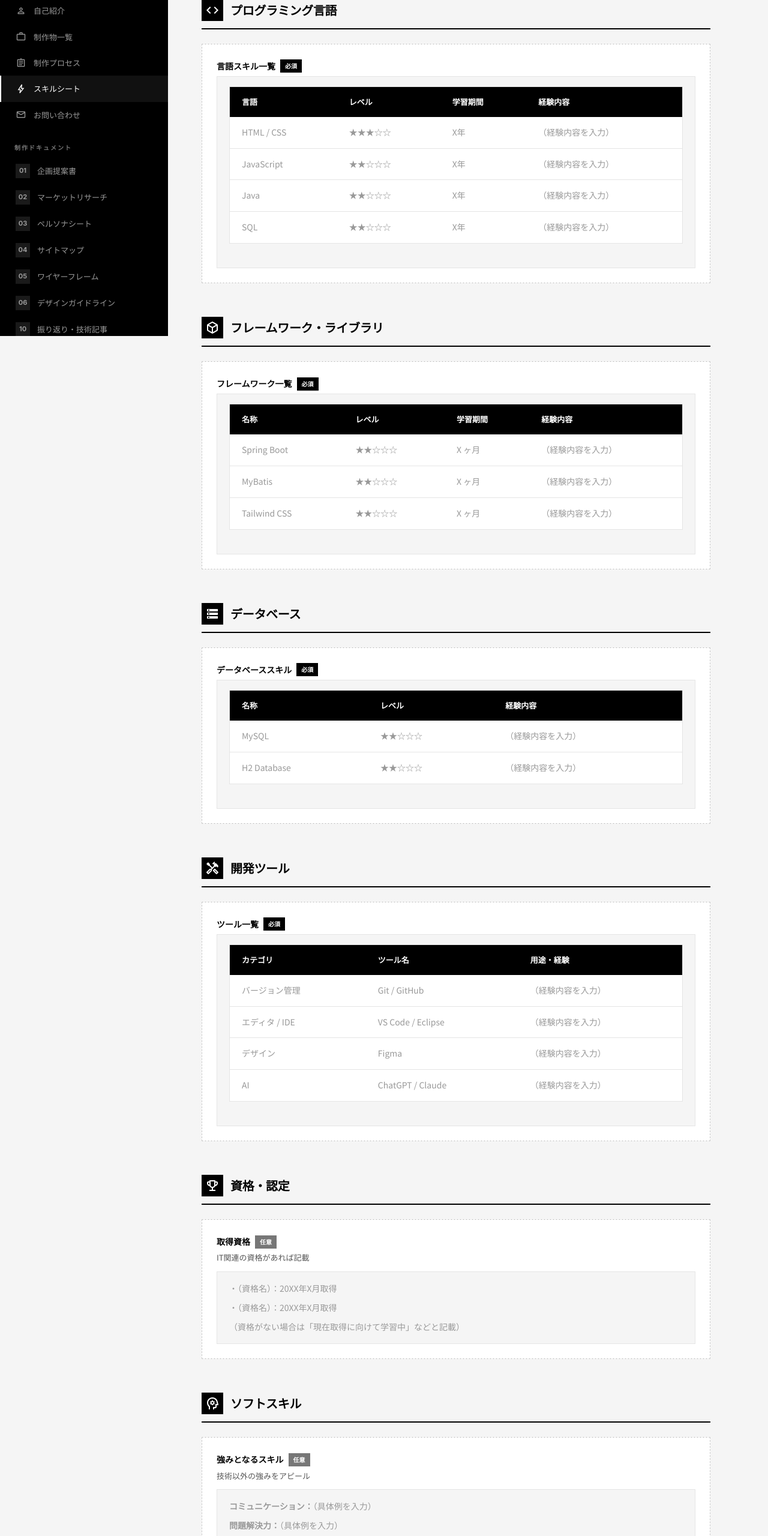
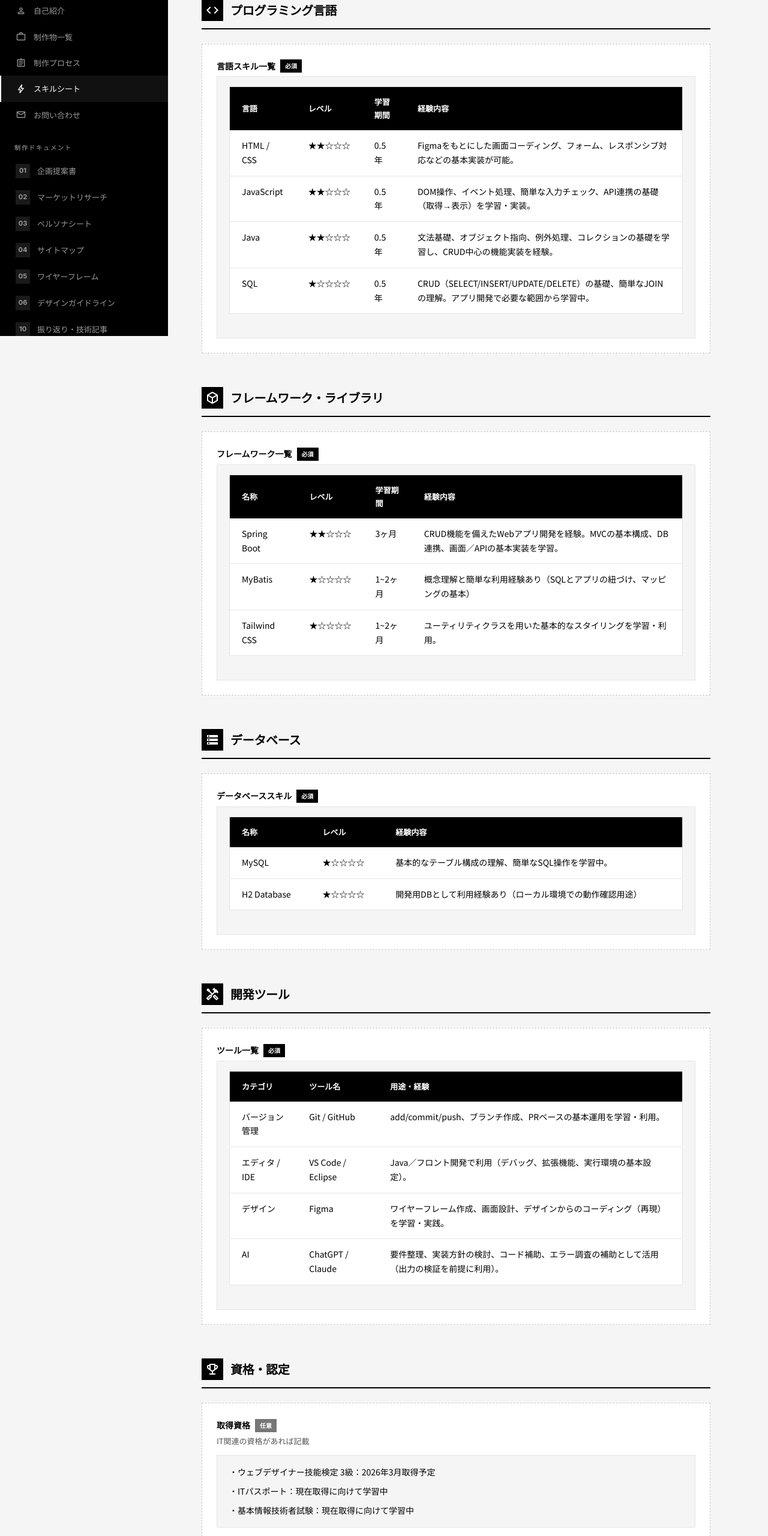
Before and after one commit to 202510-aw-sugihara/Portfolio-Sugihara, a plain HTML site: page skills.html in a window 1280 px wide. Shown: the part 240-2800 px from the top of the page at 60% size. Drawn offline with nearby package versions, Linux system fonts and the light colour scheme.

Commit message:
トップページ、自己紹介、スキルシートを一部記載

```diff
--- a/css/style.css
+++ b/css/style.css
@@ -31,9 +31,18 @@
 }
 
 /* --- Reset & Base --- */
-*, *::before, *::after { box-sizing: border-box; margin: 0; padding: 0; }
+*,
+*::before,
+*::after {
+  box-sizing: border-box;
+  margin: 0;
+  padding: 0;
+}
 
-html { font-size: 16px; scroll-behavior: smooth; }
+html {
+  font-size: 16px;
+  scroll-behavior: smooth;
+}
 
 body {
   font-family: var(--font-ja);
@@ -43,9 +52,20 @@ body {
   -webkit-font-smoothing: antialiased;
 }
 
-img { max-width: 100%; height: auto; }
-a { color: var(--gray-700); text-decoration: none; transition: color 0.2s; }
-a:hover { color: var(--black); }
+img {
+  max-width: 100%;
+  height: auto;
+}
+
+a {
+  color: var(--gray-700);
+  text-decoration: none;
+  transition: color 0.2s;
+}
+
+a:hover {
+  color: var(--black);
+}
 
 /* --- Layout --- */
 .page-wrapper {
@@ -305,7 +325,7 @@ a:hover { color: var(--black); }
   min-height: 48px;
   font-size: 14px;
   line-height: 1.7;
-  color: var(--text-muted);
+  color: #000;
 }
 
 .fill-content p {
@@ -444,9 +464,20 @@ a:hover { color: var(--black); }
   font-weight: 700;
 }
 
-.badge-must { background: var(--black); color: var(--white); }
-.badge-should { background: var(--gray-600); color: var(--white); }
-.badge-could { background: var(--gray-300); color: var(--gray-700); }
+.badge-must {
+  background: var(--black);
+  color: var(--white);
+}
+
+.badge-should {
+  background: var(--gray-600);
+  color: var(--white);
+}
+
+.badge-could {
+  background: var(--gray-300);
+  color: var(--gray-700);
+}
 
 /* --- Card Grid --- */
 .card-grid {
@@ -490,10 +521,24 @@ a:hover { color: var(--black); }
   background: var(--gray-100);
 }
 
-.info-box.info { border-left-color: var(--gray-700); }
-.info-box.success { border-left-color: var(--gray-500); background: var(--gray-100); }
-.info-box.warning { border-left-color: var(--gray-400); background: var(--gray-100); }
-.info-box.danger { border-left-color: var(--black); background: var(--gray-100); }
+.info-box.info {
+  border-left-color: var(--gray-700);
+}
+
+.info-box.success {
+  border-left-color: var(--gray-500);
+  background: var(--gray-100);
+}
+
+.info-box.warning {
+  border-left-color: var(--gray-400);
+  background: var(--gray-100);
+}
+
+.info-box.danger {
+  border-left-color: var(--black);
+  background: var(--gray-100);
+}
 
 .info-box strong {
   display: block;
@@ -710,7 +755,9 @@ a:hover { color: var(--black); }
   :root {
     --sidebar-width: 260px;
   }
-  .doc-header, .doc-body {
+
+  .doc-header,
+  .doc-body {
     padding-left: 36px;
     padding-right: 36px;
   }
@@ -768,9 +815,26 @@ a:hover { color: var(--black); }
 
 /* --- Print --- */
 @media print {
-  .sidebar, .hamburger { display: none !important; }
-  .main-content { margin-left: 0 !important; }
-  .prompt-box { break-inside: avoid; }
-  .fill-block { break-inside: avoid; border-style: solid; }
-  .doc-header { border-bottom: 2px solid #000; }
+
+  .sidebar,
+  .hamburger {
+    display: none !important;
+  }
+
+  .main-content {
+    margin-left: 0 !important;
+  }
+
+  .prompt-box {
+    break-inside: avoid;
+  }
+
+  .fill-block {
+    break-inside: avoid;
+    border-style: solid;
+  }
+
+  .doc-header {
+    border-bottom: 2px solid #000;
+  }
 }
--- a/skills.html
+++ b/skills.html
@@ -1,27 +1,30 @@
 <!DOCTYPE html>
 <html lang="ja">
+
 <head>
   <meta charset="UTF-8">
   <meta name="viewport" content="width=device-width, initial-scale=1.0">
-  <title>スキルシート -  プロジェクトアーカイブ</title>
-  <link rel="stylesheet" href="https://fonts.googleapis.com/css2?family=Material+Symbols+Outlined:opsz,wght,FILL,GRAD@20..48,100..700,0..1,-50..200">
+  <title>スキルシート - プロジェクトアーカイブ</title>
+  <link rel="stylesheet"
+    href="https://fonts.googleapis.com/css2?family=Material+Symbols+Outlined:opsz,wght,FILL,GRAD@20..48,100..700,0..1,-50..200">
   <link rel="stylesheet" href="css/style.css">
 </head>
+
 <body>
   <button class="hamburger" aria-label="メニュー">
     <span></span><span></span><span></span>
   </button>
 
   <div class="page-wrapper">
-  <aside class="sidebar" data-nav-level="root"></aside>
+    <aside class="sidebar" data-nav-level="root"></aside>
 
     <main class="main-content">
       <header class="doc-header">
         <div class="doc-category">SKILLS</div>
         <h1 class="doc-title">スキルシート</h1>
         <div class="doc-meta">
-          <span><span class="material-symbols-outlined icon-sm">calendar_today</span> 作成日：2026-XX-XX</span>
-          <span><span class="material-symbols-outlined icon-sm">person</span> 作成者：（氏名を入力）</span>
+          <span><span class="material-symbols-outlined icon-sm">calendar_today</span> 作成日：2026-02-20</span>
+          <span><span class="material-symbols-outlined icon-sm">person</span> 作成者：杉原　有哉</span>
           <span><span class="material-symbols-outlined icon-sm">push_pin</span> Ver 1.0</span>
         </div>
       </header>
@@ -30,7 +33,8 @@
 
 
         <section class="section">
-          <h2 class="section-title"><span class="section-icon"><span class="material-symbols-outlined">code</span></span> プログラミング言語</h2>
+          <h2 class="section-title"><span class="section-icon"><span
+                class="material-symbols-outlined">code</span></span> プログラミング言語</h2>
 
           <div class="fill-block">
             <div class="fill-label">言語スキル一覧 <span class="required">必須</span></div>
@@ -47,27 +51,27 @@
                 <tbody>
                   <tr>
                     <td>HTML / CSS</td>
-                    <td>★★★☆☆</td>
-                    <td>X年</td>
-                    <td>（経験内容を入力）</td>
+                    <td>★★☆☆☆</td>
+                    <td>0.5年</td>
+                    <td>Figmaをもとにした画面コーディング、フォーム、レスポンシブ対応などの基本実装が可能。</td>
                   </tr>
                   <tr>
                     <td>JavaScript</td>
                     <td>★★☆☆☆</td>
-                    <td>X年</td>
-                    <td>（経験内容を入力）</td>
+                    <td>0.5年</td>
+                    <td>DOM操作、イベント処理、簡単な入力チェック、API連携の基礎（取得→表示）を学習・実装。</td>
                   </tr>
                   <tr>
                     <td>Java</td>
                     <td>★★☆☆☆</td>
-                    <td>X年</td>
-                    <td>（経験内容を入力）</td>
+                    <td>0.5年</td>
+                    <td>文法基礎、オブジェクト指向、例外処理、コレクションの基礎を学習し、CRUD中心の機能実装を経験。</td>
                   </tr>
                   <tr>
                     <td>SQL</td>
-                    <td>★★☆☆☆</td>
-                    <td>X年</td>
-                    <td>（経験内容を入力）</td>
+                    <td>★☆☆☆☆</td>
+                    <td>0.5年</td>
+                    <td>CRUD（SELECT/INSERT/UPDATE/DELETE）の基礎、簡単なJOINの理解。アプリ開発で必要な範囲から学習中。</td>
                   </tr>
                 </tbody>
               </table>
@@ -77,7 +81,8 @@
         </section>
 
         <section class="section">
-          <h2 class="section-title"><span class="section-icon"><span class="material-symbols-outlined">deployed_code</span></span> フレームワーク・ライブラリ</h2>
+          <h2 class="section-title"><span class="section-icon"><span
+                class="material-symbols-outlined">deployed_code</span></span> フレームワーク・ライブラリ</h2>
 
           <div class="fill-block">
             <div class="fill-label">フレームワーク一覧 <span class="required">必須</span></div>
@@ -95,20 +100,20 @@
                   <tr>
                     <td>Spring Boot</td>
                     <td>★★☆☆☆</td>
-                    <td>X ヶ月</td>
-                    <td>（経験内容を入力）</td>
+                    <td>3ヶ月</td>
+                    <td>CRUD機能を備えたWebアプリ開発を経験。MVCの基本構成、DB連携、画面／APIの基本実装を学習。</td>
                   </tr>
                   <tr>
                     <td>MyBatis</td>
-                    <td>★★☆☆☆</td>
-                    <td>X ヶ月</td>
-                    <td>（経験内容を入力）</td>
+                    <td>★☆☆☆☆</td>
+                    <td>1~2ヶ月</td>
+                    <td>概念理解と簡単な利用経験あり（SQLとアプリの紐づけ、マッピングの基本）</td>
                   </tr>
                   <tr>
                     <td>Tailwind CSS</td>
-                    <td>★★☆☆☆</td>
-                    <td>X ヶ月</td>
-                    <td>（経験内容を入力）</td>
+                    <td>★☆☆☆☆</td>
+                    <td>1~2ヶ月</td>
+                    <td>ユーティリティクラスを用いた基本的なスタイリングを学習・利用。</td>
                   </tr>
                 </tbody>
               </table>
@@ -117,7 +122,8 @@
         </section>
 
         <section class="section">
-          <h2 class="section-title"><span class="section-icon"><span class="material-symbols-outlined">storage</span></span> データベース</h2>
+          <h2 class="section-title"><span class="section-icon"><span
+                class="material-symbols-outlined">storage</span></span> データベース</h2>
 
           <div class="fill-block">
             <div class="fill-label">データベーススキル <span class="required">必須</span></div>
@@ -133,13 +139,13 @@
                 <tbody>
                   <tr>
                     <td>MySQL</td>
-                    <td>★★☆☆☆</td>
-                    <td>（経験内容を入力）</td>
+                    <td>★☆☆☆☆</td>
+                    <td>基本的なテーブル構成の理解、簡単なSQL操作を学習中。</td>
                   </tr>
                   <tr>
                     <td>H2 Database</td>
-                    <td>★★☆☆☆</td>
-                    <td>（経験内容を入力）</td>
+                    <td>★☆☆☆☆</td>
+                    <td>開発用DBとして利用経験あり（ローカル環境での動作確認用途）</td>
                   </tr>
                 </tbody>
               </table>
@@ -148,7 +154,8 @@
         </section>
 
         <section class="section">
-          <h2 class="section-title"><span class="section-icon"><span class="material-symbols-outlined">handyman</span></span> 開発ツール</h2>
+          <h2 class="section-title"><span class="section-icon"><span
+                class="material-symbols-outlined">handyman</span></span> 開発ツール</h2>
 
           <div class="fill-block">
             <div class="fill-label">ツール一覧 <span class="required">必須</span></div>
@@ -165,22 +172,22 @@
                   <tr>
                     <td>バージョン管理</td>
                     <td>Git / GitHub</td>
-                    <td>（経験内容を入力）</td>
+                    <td>add/commit/push、ブランチ作成、PRベースの基本運用を学習・利用。</td>
                   </tr>
                   <tr>
                     <td>エディタ / IDE</td>
                     <td>VS Code / Eclipse</td>
-                    <td>（経験内容を入力）</td>
+                    <td>Java／フロント開発で利用（デバッグ、拡張機能、実行環境の基本設定）。</td>
                   </tr>
                   <tr>
                     <td>デザイン</td>
                     <td>Figma</td>
-                    <td>（経験内容を入力）</td>
+                    <td>ワイヤーフレーム作成、画面設計、デザインからのコーディング（再現）を学習・実践。</td>
                   </tr>
                   <tr>
                     <td>AI</td>
                     <td>ChatGPT / Claude</td>
-                    <td>（経験内容を入力）</td>
+                    <td>要件整理、実装方針の検討、コード補助、エラー調査の補助として活用（出力の検証を前提に利用）。</td>
                   </tr>
                 </tbody>
               </table>
@@ -189,42 +196,47 @@
         </section>
 
         <section class="section">
-          <h2 class="section-title"><span class="section-icon"><span class="material-symbols-outlined">emoji_events</span></span> 資格・認定</h2>
+          <h2 class="section-title"><span class="section-icon"><span
+                class="material-symbols-outlined">emoji_events</span></span> 資格・認定</h2>
 
           <div class="fill-block">
             <div class="fill-label">取得資格 <span class="optional">任意</span></div>
             <div class="fill-hint">IT関連の資格があれば記載</div>
             <div class="fill-content">
-              <p>・（資格名）：20XX年X月取得</p>
-              <p>・（資格名）：20XX年X月取得</p>
-              <p>（資格がない場合は「現在取得に向けて学習中」などと記載）</p>
+              <p>・ウェブデザイナー技能検定 3級：2026年3月取得予定</p>
+              <p>・ITパスポート：現在取得に向けて学習中</p>
+              <p>・基本情報技術者試験：現在取得に向けて学習中</p>
             </div>
           </div>
         </section>
 
         <section class="section">
-          <h2 class="section-title"><span class="section-icon"><span class="material-symbols-outlined">psychology</span></span> ソフトスキル</h2>
+          <h2 class="section-title"><span class="section-icon"><span
+                class="material-symbols-outlined">psychology</span></span> ソフトスキル</h2>
 
           <div class="fill-block">
             <div class="fill-label">強みとなるスキル <span class="optional">任意</span></div>
             <div class="fill-hint">技術以外の強みをアピール</div>
             <div class="fill-content">
-              <p><strong>コミュニケーション：</strong>（具体例を入力）</p>
-              <p><strong>問題解決力：</strong>（具体例を入力）</p>
-              <p><strong>自己学習力：</strong>（具体例を入力）</p>
+              <p>
+                <strong>コミュニケーション：</strong><br>試験主担当として複数部署と連携し、試験条件・判断基準を事前にすり合わせたうえで業務を進行。基準の曖昧さを整理することで、後工程での認識違いによる再試験や手戻りを防止。
+              </p>
+              <p><strong>問題解決力：</strong><br>試験データの取得・整理・分析を担当し、仕様変更時の性能差異や不具合要因を切り分け。条件変更の影響を比較検証し、改善提案まで実施。</p>
+              <p><strong>自己学習力：</strong><br>未経験からJava／Web開発を継続学習し、個人開発でアウトプットを作成。</p>
             </div>
           </div>
         </section>
 
         <section class="section">
-          <h2 class="section-title"><span class="section-icon"><span class="material-symbols-outlined">trending_up</span></span> 今後学びたい技術</h2>
+          <h2 class="section-title"><span class="section-icon"><span
+                class="material-symbols-outlined">trending_up</span></span> 今後学びたい技術</h2>
 
           <div class="fill-block">
             <div class="fill-label">学習予定 <span class="optional">任意</span></div>
             <div class="fill-content">
-              <p>・（技術名）：（学びたい理由）</p>
-              <p>・（技術名）：（学びたい理由）</p>
-              <p>・（技術名）：（学びたい理由）</p>
+              <p>・SQL（設計・パフォーマンス基礎）：<br>実装工程で必須となるため、テーブル設計やクエリ最適化の基礎を強化したい。</p>
+              <p>・JUnit（テストコード）：<br>品質を意識した開発ができるよう、単体テストの実装力を高めたい。</p>
+              <p>・AWS（クラウド基礎）：<br>Webアプリのデプロイや環境構築を自立して行えるよう、基本サービスの理解を深めたい。</p>
             </div>
           </div>
         </section>
@@ -235,4 +247,5 @@
 
   <script src="js/main.js"></script>
 </body>
+
 </html>
```
Also changed, not shown: about.html (+64 -23 lines), index.html (+7 -5 lines).
